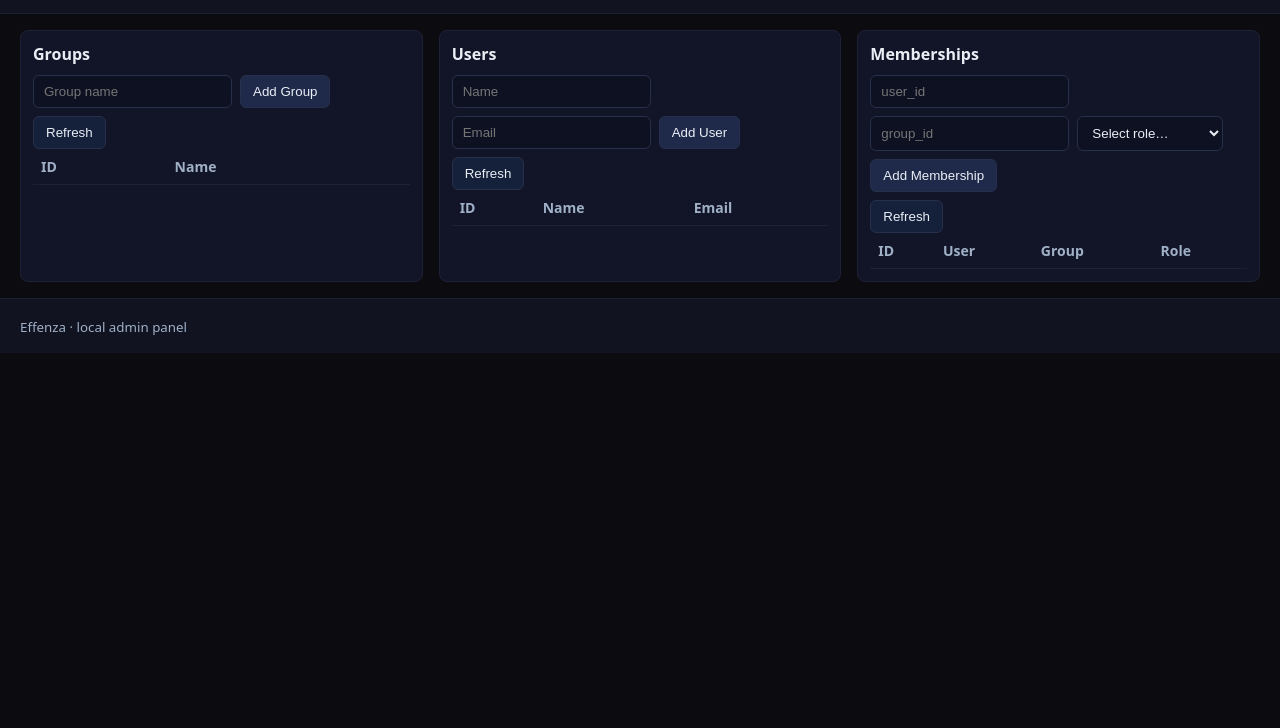
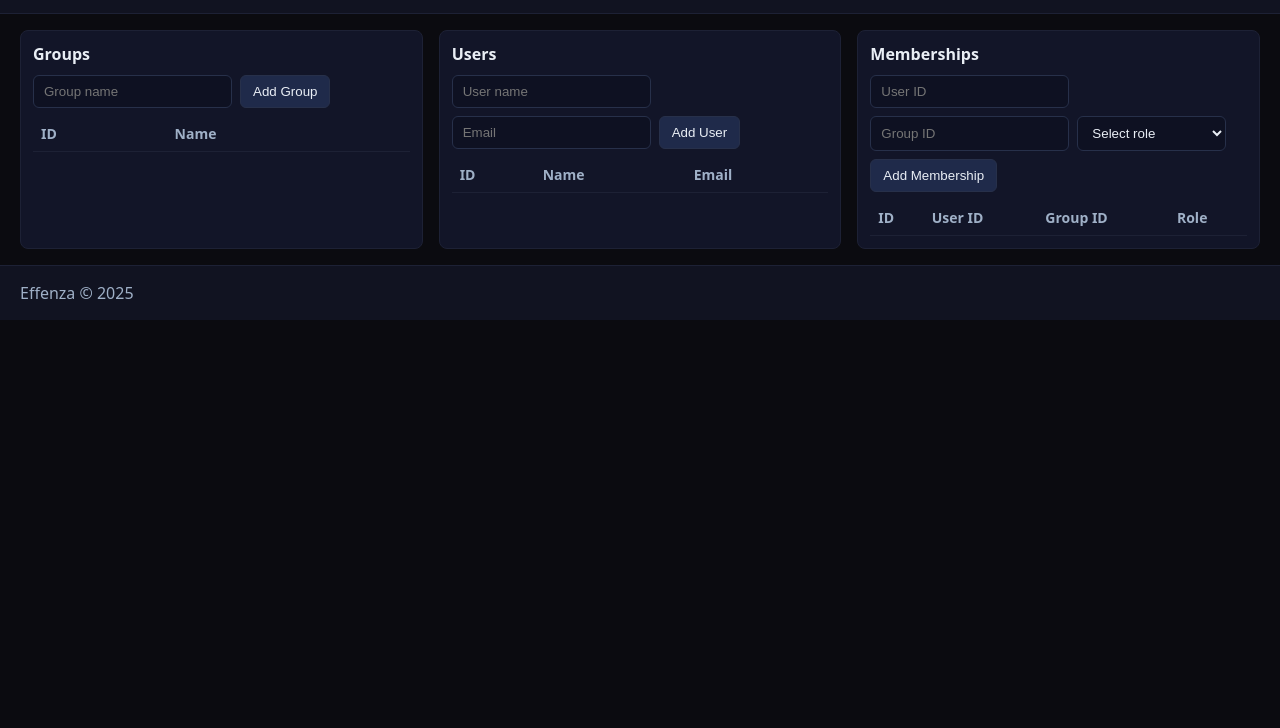
Before and after one commit to Arkon-Meyer/Effenza.com-Dashboard-New, a website: page public/index.html in a window 1280 px wide. Shown: the part 72-800 px from the top of the page. Drawn offline with Linux system fonts and the light colour scheme.

Commit message:
Update index.html

```diff
--- a/public/index.html
+++ b/public/index.html
@@ -1,66 +1,66 @@
-<!doctype html>
+<!DOCTYPE html>
 <html lang="en">
 <head>
-  <meta charset="utf-8" />
-  <meta name="viewport" content="width=device-width, initial-scale=1" />
-  <title>Effenza Admin</title>
-  <link rel="stylesheet" href="./styles.css" />
+  <meta charset="UTF-8">
+  <title>Effenza Admin Dashboard</title>
+  <link rel="stylesheet" href="styles.css">
 </head>
 <body>
   <header>
-    <h1>Effenza Admin</h1>
+    <h1>Effenza Dashboard</h1>
     <p>Manage Groups, Users, and Memberships</p>
   </header>
 
   <main class="grid">
-    <!-- Groups -->
+    <!-- Groups Section -->
     <section>
       <h2>Groups</h2>
-      <form id="group-form">
-        <input id="group-name" placeholder="Group name" required />
+      <form id="groupForm">
+        <input type="text" id="groupName" placeholder="Group name" required>
         <button type="submit">Add Group</button>
       </form>
-      <button id="refresh-groups" class="secondary">Refresh</button>
-      <table id="groups-table">
-        <thead><tr><th>ID</th><th>Name</th></tr></thead>
+      <table id="groupsTable">
+        <thead>
+          <tr><th>ID</th><th>Name</th></tr>
+        </thead>
         <tbody></tbody>
       </table>
     </section>
 
-    <!-- Users -->
+    <!-- Users Section -->
     <section>
       <h2>Users</h2>
-      <form id="user-form">
-        <input id="user-name" placeholder="Name" required />
-        <input id="user-email" placeholder="Email" required />
+      <form id="userForm">
+        <input type="text" id="userName" placeholder="User name" required>
+        <input type="email" id="userEmail" placeholder="Email" required>
         <button type="submit">Add User</button>
       </form>
-      <button id="refresh-users" class="secondary">Refresh</button>
-      <table id="users-table">
-        <thead><tr><th>ID</th><th>Name</th><th>Email</th></tr></thead>
+      <table id="usersTable">
+        <thead>
+          <tr><th>ID</th><th>Name</th><th>Email</th></tr>
+        </thead>
         <tbody></tbody>
       </table>
     </section>
 
-    <!-- Memberships -->
+    <!-- Memberships Section -->
     <section>
       <h2>Memberships</h2>
-      <form id="membership-form">
-        <input id="m-user-id" type="number" placeholder="user_id" required />
-        <input id="m-group-id" type="number" placeholder="group_id" required />
-        <select id="m-role" required>
-          <option value="">Select role…</option>
-          <option>viewer</option>
-          <option>editor</option>
-          <option>group-admin</option>
-          <option>dashboard-admin</option>
+      <form id="membershipForm">
+        <input type="number" id="membershipUserId" placeholder="User ID" required>
+        <input type="number" id="membershipGroupId" placeholder="Group ID" required>
+        <select id="membershipRole" required>
+          <option value="">Select role</option>
+          <option value="viewer">Viewer</option>
+          <option value="editor">Editor</option>
+          <option value="group-admin">Group Admin</option>
+          <option value="dashboard-admin">Dashboard Admin</option>
         </select>
         <button type="submit">Add Membership</button>
       </form>
-      <button id="refresh-memberships" class="secondary">Refresh</button>
-      <table id="memberships-table">
+      <table id="membershipsTable">
         <thead>
-          <tr><th>ID</th><th>User</th><th>Group</th><th>Role</th></tr>
+          <tr><th>ID</th><th>User ID</th><th>Group ID</th><th>Role</th></tr>
         </thead>
         <tbody></tbody>
       </table>
@@ -68,9 +68,9 @@
   </main>
 
   <footer>
-    <small>Effenza &middot; local admin panel</small>
+    Effenza © 2025
   </footer>
 
-  <script src="./script.js"></script>
+  <script src="script.js"></script>
 </body>
 </html>
```
